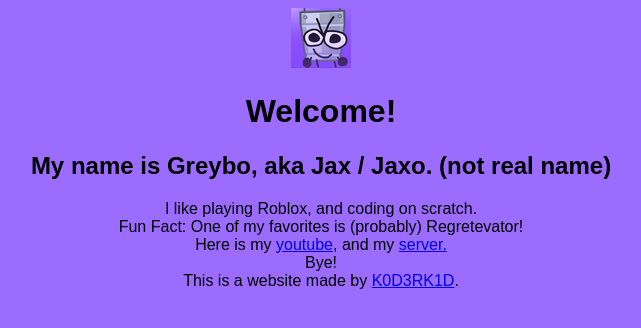
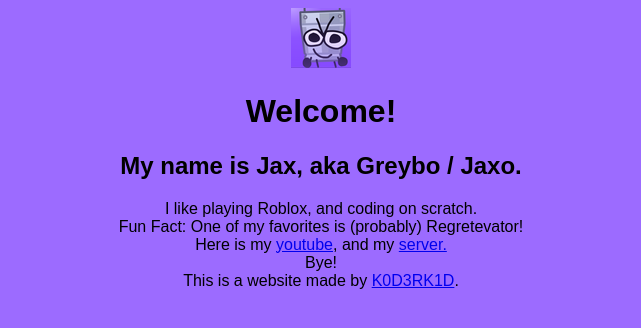
Before and after one commit to K0D3RK1D/-Jaxo-, a plain HTML site: page index.html in a window 1280 px wide. Shown: the whole page, without its empty margins (319-960 px from the left). Drawn offline with Linux system fonts and the light colour scheme; a script that the page names is missing.

Commit message:
Update index.html

```diff
--- a/index.html
+++ b/index.html
@@ -4,14 +4,14 @@
 <head>
   <meta charset="utf-8">
   <meta name="viewport" content="width=device-width">
-  <title>About Jaxo.</title>
+  <title>About Jax</title>
   <link href="style.css" rel="stylesheet" type="text/css" />
 </head>
 
 <body>
   <center><img src=IMG_9940.png height: 500 width: 500></center>
   <center><h1>Welcome!</h1></center>
-  <center><h2>My name is Greybo, aka Jax / Jaxo. (not real name)</h2></center>
+  <center><h2>My name is Jax, aka Greybo / Jaxo.</h2></center>
   <center>I like playing Roblox, and coding on scratch.</center>
   <center>Fun Fact: One of my favorites is (probably) Regretevator!</center>
   <center>Here is my <a href=https://bit.ly/ytgreybo>youtube</a>, and my <a href=https://discord.gg/MUpDz8dAN4>server.</a>
```
